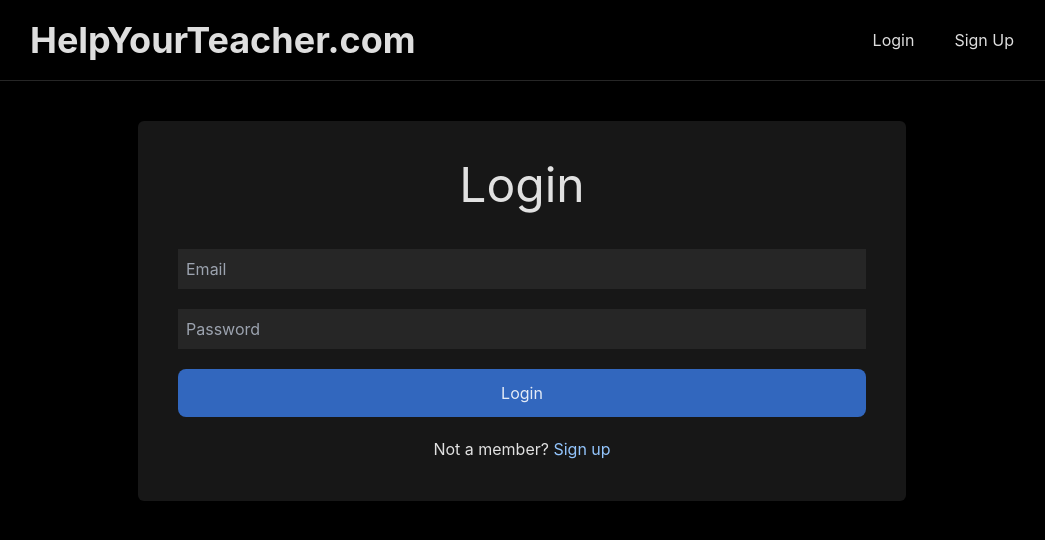
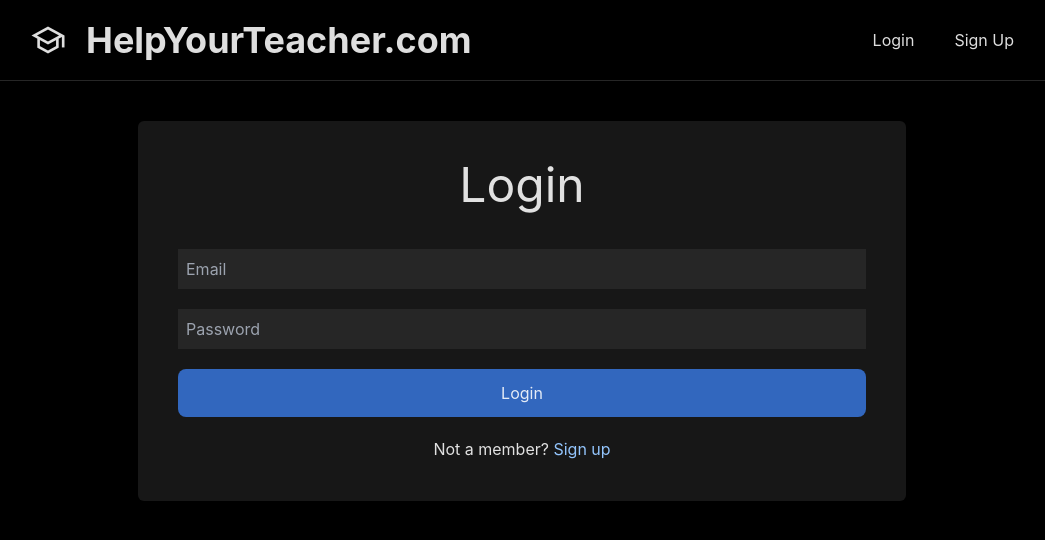
Before and after one commit to jerrymiahdg/mateohacks, a React (Vite) app in the folder client/: page /teacher#/login in a window 1280 px wide. Shown: the top 540 px of the page, without its empty margins (118-1163 px from the left). Built offline with nearby package versions, Linux system fonts and the light colour scheme; no server answers.

Commit message:
added logo

```diff
--- a/client/src/components/Nav.jsx
+++ b/client/src/components/Nav.jsx
@@ -22,7 +22,8 @@ const Nav = () => {
   return (
     <div className="flex w-full justify-center border-b border-neutral-800">
       <div className="flex w-full max-w-5xl justify-between gap-10 p-5 items-center">
-        <Link to="/" className="font-bold text-4xl">
+        <Link to="/" className="font-bold text-4xl flex gap-5 items-center">
+          <span class="material-symbols-outlined text-4xl">school</span>
           HelpYourTeacher.com
         </Link>
         <div className="flex gap-10">
--- a/client/src/components/Student.jsx
+++ b/client/src/components/Student.jsx
@@ -109,7 +109,9 @@ const Student = () => {
                     item.requestedBy == teacher.id && !item.studentDonating
                 ).length > 0
             ).length == 0 && (
-              <div>No teachers requesting items at this time! 🎉</div>
+              <div className="border-t border-neutral-800 pt-5">
+                No teachers are requesting items at this time! 🎉
+              </div>
             )}
           </div>
         </div>
--- a/client/src/components/Teacher.jsx
+++ b/client/src/components/Teacher.jsx
@@ -127,6 +127,11 @@ const Teacher = () => {
           }
         });
       }
+
+      setInterval(() => {
+        fetchItems();
+        fetchStudents();
+      }, 5000);
     });
   }, []);
 
```
